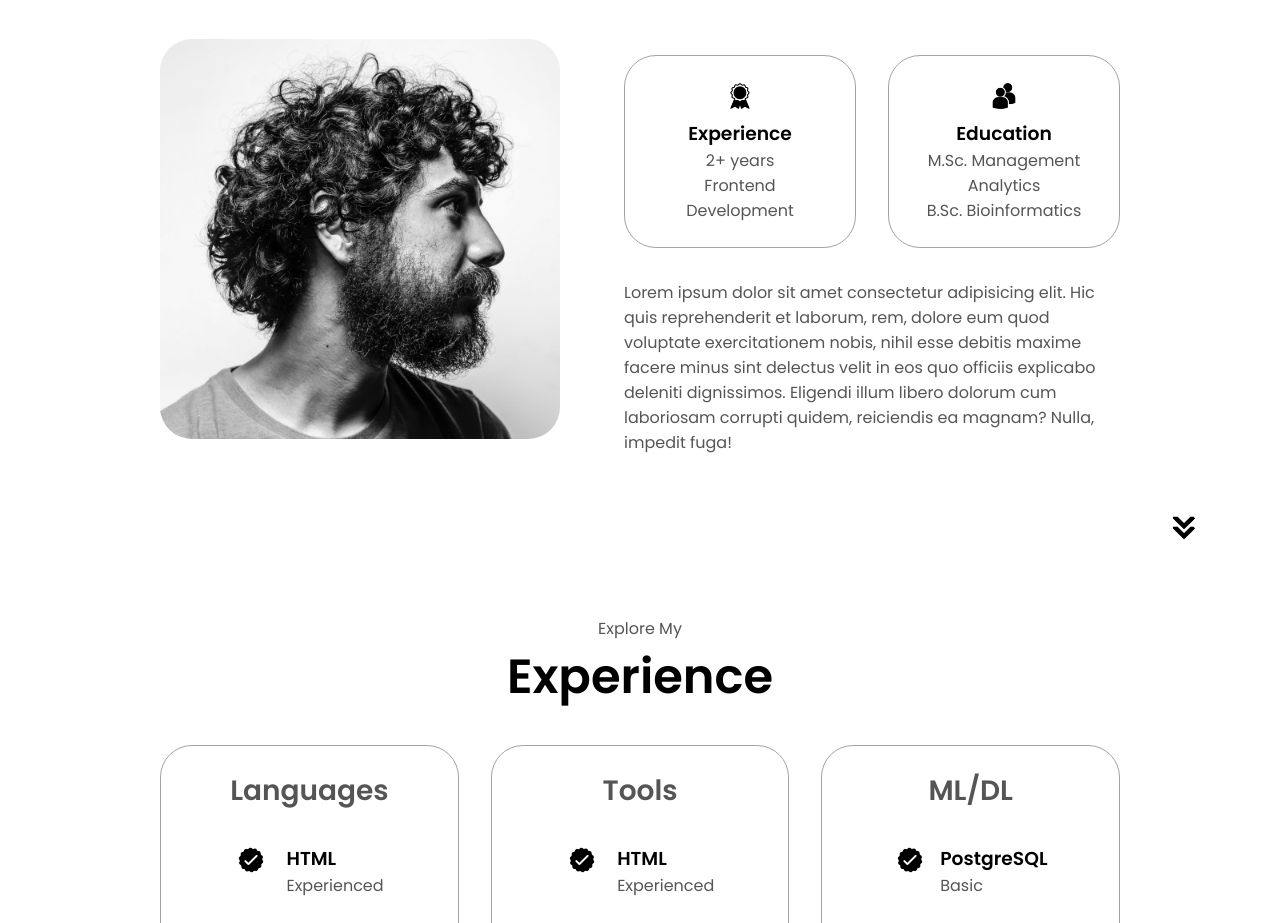
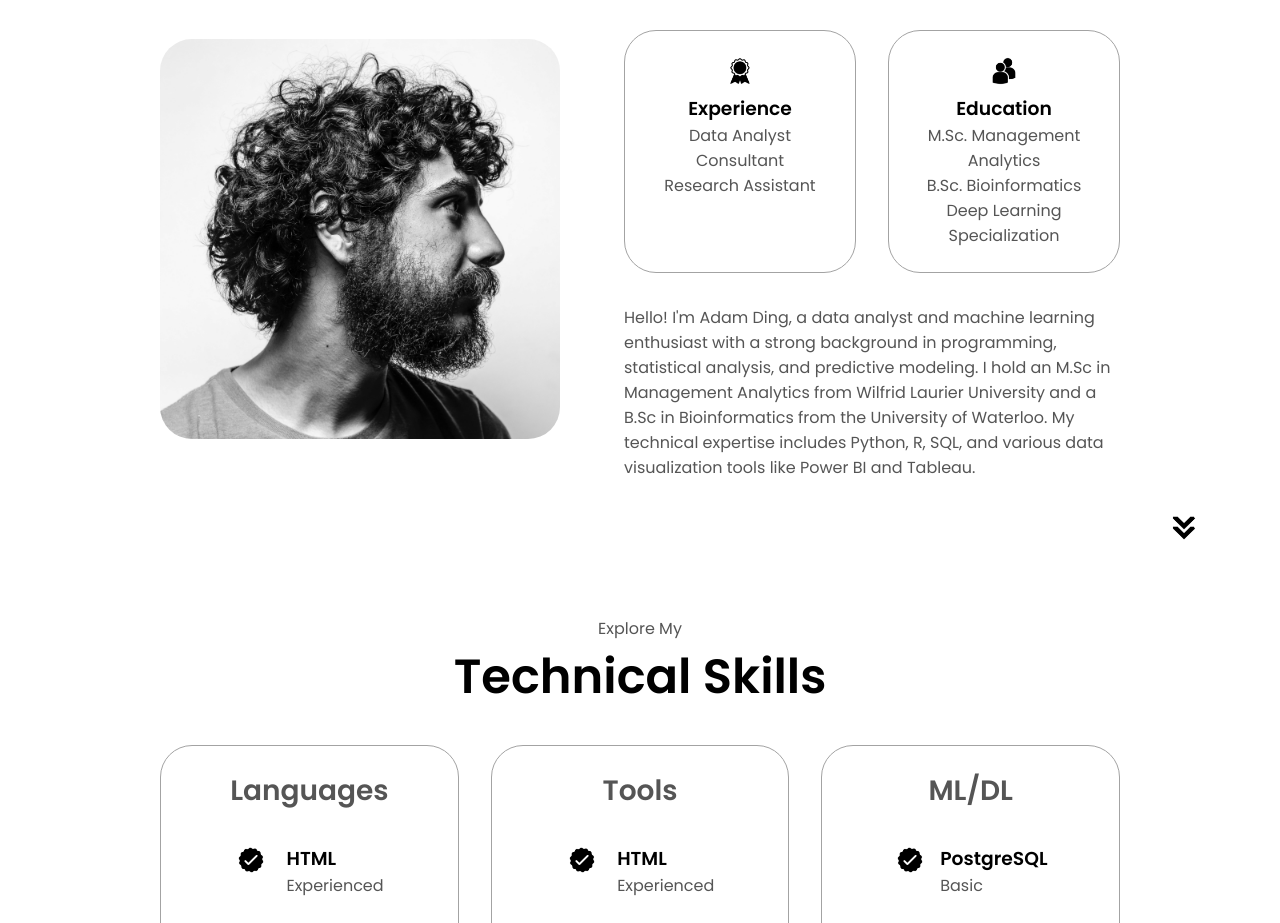
Before and after one commit to adamyding/personal-website, a plain HTML site: page index.html in a window 1280 px wide. Shown: the part 1080-2003 px from the top of the page. Drawn offline with Linux system fonts and the light colour scheme.

Commit message:
update about me

```diff
--- a/index.html
+++ b/index.html
@@ -91,7 +91,7 @@
                 class="icon"
               />
               <h3>Experience</h3>
-              <p>2+ years <br />Frontend Development</p>
+              <p>Data Analyst <br />Consultant <br />Research Assistant</p>
             </div>
             <div class="details-container">
               <img
@@ -100,17 +100,15 @@
                 class="icon"
               />
               <h3>Education</h3>
-              <p>M.Sc. Management Analytics <br />B.Sc. Bioinformatics</p>
+              <p>M.Sc. Management Analytics <br />B.Sc. Bioinformatics <br />Deep Learning Specialization</p>
             </div>
           </div>
           <div class="text-container">
             <p>
-              Lorem ipsum dolor sit amet consectetur adipisicing elit. Hic quis
-              reprehenderit et laborum, rem, dolore eum quod voluptate
-              exercitationem nobis, nihil esse debitis maxime facere minus sint
-              delectus velit in eos quo officiis explicabo deleniti dignissimos.
-              Eligendi illum libero dolorum cum laboriosam corrupti quidem,
-              reiciendis ea magnam? Nulla, impedit fuga!
+              Hello! I'm Adam Ding, a data analyst and machine learning enthusiast with a strong background in programming,
+              statistical analysis, and predictive modeling. I hold an M.Sc in Management Analytics from Wilfrid Laurier University
+              and a B.Sc in Bioinformatics from the University of Waterloo. My technical expertise includes Python, R, SQL, and various
+              data visualization tools like Power BI and Tableau.
             </p>
           </div>
         </div>
@@ -124,7 +122,7 @@
     </section>
     <section id="experience">
       <p class="section__text__p1">Explore My</p>
-      <h1 class="title">Experience</h1>
+      <h1 class="title">Technical Skills</h1>
       <div class="experience-details-container">
         <div class="about-containers">
           <div class="details-container">
```
